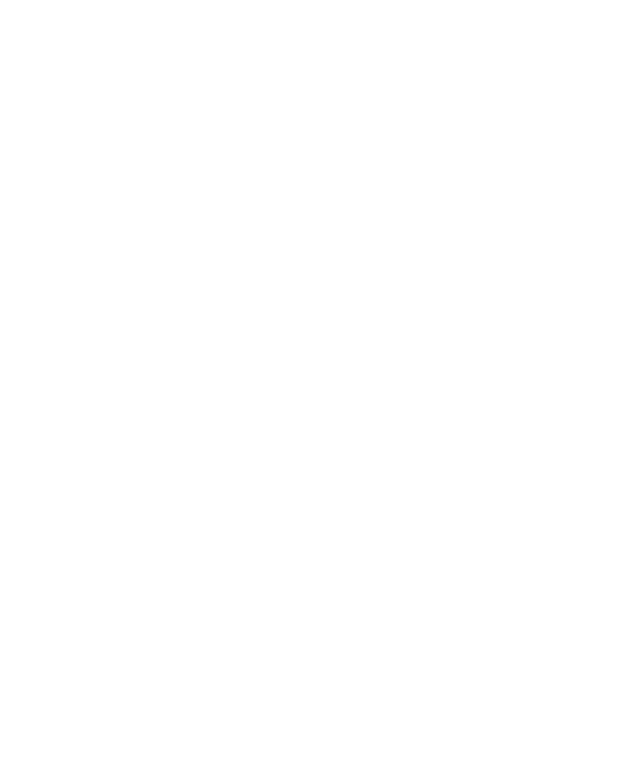
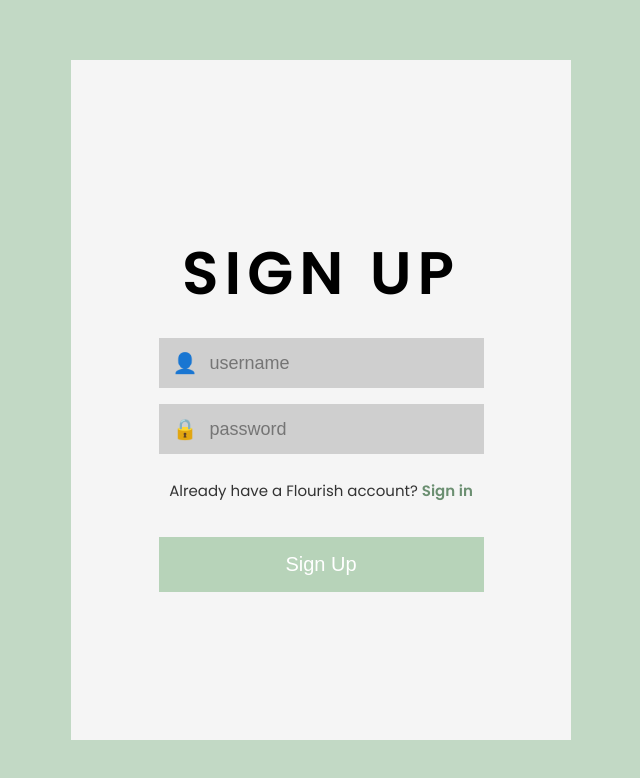
Before and after one commit to swalsh06/Flourish, a React (Create React App) app in the folder frontend/: page /signup in a window 1280 px wide. Before the commit this address had no page. Shown: the top 778 px of the page, without its empty margins (319-959 px from the left). Built offline with nearby package versions, Linux system fonts and the light colour scheme.

Commit message:
Added signup page, functionality of buttons between signup/login ui

```diff
--- a/frontend/src/App.css
+++ b/frontend/src/App.css
@@ -90,3 +90,16 @@
 .login-container button:hover {
   background-color: #94c29a;
 }
+
+
+.link-text {
+  color: #6b8f71;
+  cursor: pointer;
+  font-weight: 600;
+  transition: 0.2s ease;
+}
+
+.link-text:hover {
+  color: #4e6f58;
+  text-decoration: underline;
+}
--- a/frontend/src/App.js
+++ b/frontend/src/App.js
@@ -1,104 +1,19 @@
-import logo from './logo.svg';
 import { Routes, Route, useNavigate } from 'react-router-dom';
 import Home from './Home';
+import Login from './Login';
+import Signup from './Signup';
 import './App.css';
 import { useState } from 'react';
 
 function App() {
-  // Signup state
-  const [signupUsername, setSignupUsername] = useState('');
-  const [signupPassword, setSignupPassword] = useState('');
-  const [signupMessage, setSignupMessage] = useState('');
-
-  // Login state
-  const [loginUsername, setLoginUsername] = useState('');
-  const [loginPassword, setLoginPassword] = useState('');
-  const [loginMessage, setLoginMessage] = useState('');
-
-  const navigate = useNavigate();
-
-  // Signup handler
-  const handleSignup = async (e) => {
-    e.preventDefault();
-    try {
-      const res = await fetch('http://localhost:5000/signup', {
-        method: 'POST',
-        headers: { 'Content-Type': 'application/json' },
-        body: JSON.stringify({ username: signupUsername, password: signupPassword }),
-      });
-      const text = await res.text();
-      setSignupMessage(text);
-    } catch (err) {
-      setSignupMessage('Error connecting to server');
-      console.error(err);
-    }
-  };
-
-  // Login handler
-  const handleLogin = async (e) => {
-    e.preventDefault();
-    try {
-      const res = await fetch('http://localhost:5000/login', {
-        method: 'POST',
-        headers: { 'Content-Type': 'application/json' },
-        body: JSON.stringify({ username: loginUsername, password: loginPassword }),
-      });
-      const text = await res.text();
-      setLoginMessage(text);
-
-      navigate('/home');
-    } catch (err) {
-      setLoginMessage('Error connecting to server');
-      console.error(err);
-    }
-  };
 
   return (
     <Routes>
-      <Route
-        path="/"
-        element={
-              <div className="background">
-      <div className="login-container">
-        <h1>LOGIN </h1>
+      <Route path="/" element={<Login />} />
+      <Route path="/signup" element={<Signup />} />
+      <Route path="/home" element={<Home />} />
 
-        <form onSubmit={handleLogin}>
-
-          <div className="input-group">
-            <span className="icon">👤</span>
-
-            <input
-              type="text"
-              placeholder="username"
-              value={loginUsername}
-              onChange={(e) => setLoginUsername(e.target.value)}
-              required
-            />
-            </div>
-
-            <div className="input-group">
-              <span className="icon">🔒</span>
-              <input
-                type="password"
-                placeholder="password"
-                value={loginPassword}
-                onChange={(e) => setLoginPassword(e.target.value)}
-                required
-            />
-          </div>
-
-          <p className="signup-text">New to Flourish? Sign up</p>
-          <button type="submit">Login</button>
-          {loginMessage && <p>{loginMessage}</p>}
-        </form>
-      </div>
-    </div>
-        }
-      />
-
-      <Route path="/home" element={<Home />} />
     </Routes>
-
   );
 }
 
--- /dev/null
+++ b/frontend/src/Login.js
@@ -0,0 +1,87 @@
+import Home from './Home';
+import './App.css';
+import { useState } from 'react';
+import { useNavigate } from "react-router-dom";
+
+function Login() {
+
+  // Login state
+  const [loginUsername, setLoginUsername] = useState('');
+  const [loginPassword, setLoginPassword] = useState('');
+  const [loginMessage, setLoginMessage] = useState('');
+
+  const navigate = useNavigate();
+
+
+  // Login handler
+  const handleLogin = async (e) => {
+    e.preventDefault();
+    try {
+      const res = await fetch('http://localhost:5000/login', {
+        method: 'POST',
+        headers: { 'Content-Type': 'application/json' },
+        body: JSON.stringify({ username: loginUsername, password: loginPassword }),
+      });
+      const text = await res.text();
+      setLoginMessage(text);
+
+      navigate('/home');
+    } catch (err) {
+      setLoginMessage('Error connecting to server');
+      console.error(err);
+    }
+  };
+
+  return (
+
+    <div className="background">
+      <div className="login-container">
+        <h1>LOGIN</h1>
+
+        <form onSubmit={handleLogin}>
+
+          <div className="input-group">
+            <span className="icon">👤</span>
+
+            <input
+              type="text"
+              placeholder="username"
+              value={loginUsername}
+              onChange={(e) => setLoginUsername(e.target.value)}
+              required
+            />
+            </div>
+
+            <div className="input-group">
+              <span className="icon">🔒</span>
+              <input
+                type="password"
+                placeholder="password"
+                value={loginPassword}
+                onChange={(e) => setLoginPassword(e.target.value)}
+                required
+            />
+          </div>
+
+          <p
+            className="signup-text">
+            New to Flourish?{" "}
+            <span
+                className="link-text"
+                onClick={() => navigate("/signup")}
+                >
+                     Sign up
+                </span>
+            </p>
+
+            <button type="submit"> Login</button>
+          {loginMessage && <p>{loginMessage}</p>}
+        </form>
+      </div>
+    </div>
+
+
+  );
+}
+
+export default Login;
--- /dev/null
+++ b/frontend/src/Signup.js
@@ -0,0 +1,84 @@
+
+import './App.css';
+import { useState } from 'react';
+import { useNavigate } from "react-router-dom";
+
+function Signup() {
+  // Signup state
+  const [signupUsername, setSignupUsername] = useState('');
+  const [signupPassword, setSignupPassword] = useState('');
+  const [signupMessage, setSignupMessage] = useState('');
+
+
+  const navigate = useNavigate();
+
+  // Signup handler
+  const handleSignup = async (e) => {
+    e.preventDefault();
+    try {
+      const res = await fetch('http://localhost:5000/signup', {
+        method: 'POST',
+        headers: { 'Content-Type': 'application/json' },
+        body: JSON.stringify({ username: signupUsername, password: signupPassword }),
+      });
+      const text = await res.text();
+      setSignupMessage(text);
+    } catch (err) {
+      setSignupMessage('Error connecting to server');
+      console.error(err);
+    }
+  };
+
+  return (
+
+    <div className="background">
+      <div className="login-container">
+        <h1>SIGN UP</h1>
+
+        <form onSubmit={handleSignup}>
+
+          <div className="input-group">
+            <span className="icon">👤</span>
+
+            <input
+              type="text"
+              placeholder="username"
+              value={signupUsername}
+              onChange={(e) => setSignupUsername(e.target.value)}
+              required
+            />
+            </div>
+
+            <div className="input-group">
+              <span className="icon">🔒</span>
+              <input
+                type="password"
+                placeholder="password"
+                value={signupPassword}
+                onChange={(e) => setSignupPassword(e.target.value)}
+                required
+            />
+          </div>
+
+          <p
+            className="signup-text">
+            Already have a Flourish account?{" "}
+            <span
+                className="link-text"
+                onClick={() => navigate('/')}
+                >
+                     Sign in
+                </span>
+            </p>
+
+            <button type="submit"> Sign Up</button>
+            {signupMessage && <p>{signupMessage}</p>}
+        </form>
+      </div>
+    </div>
+
+
+  );
+}
+
+export default Signup;
```
Also changed, not shown: 1 other file (tests, documents, lock files or other folders).
